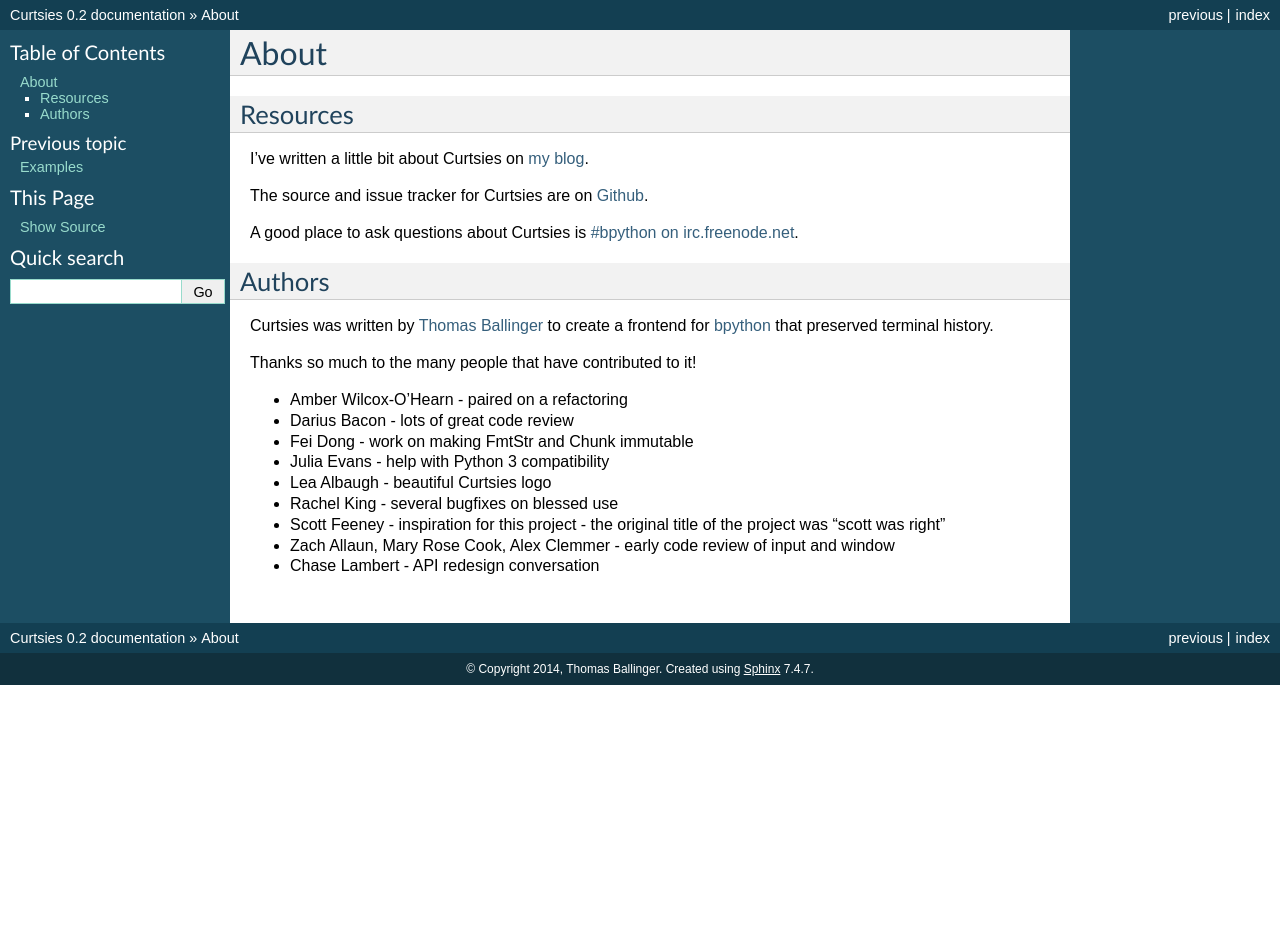
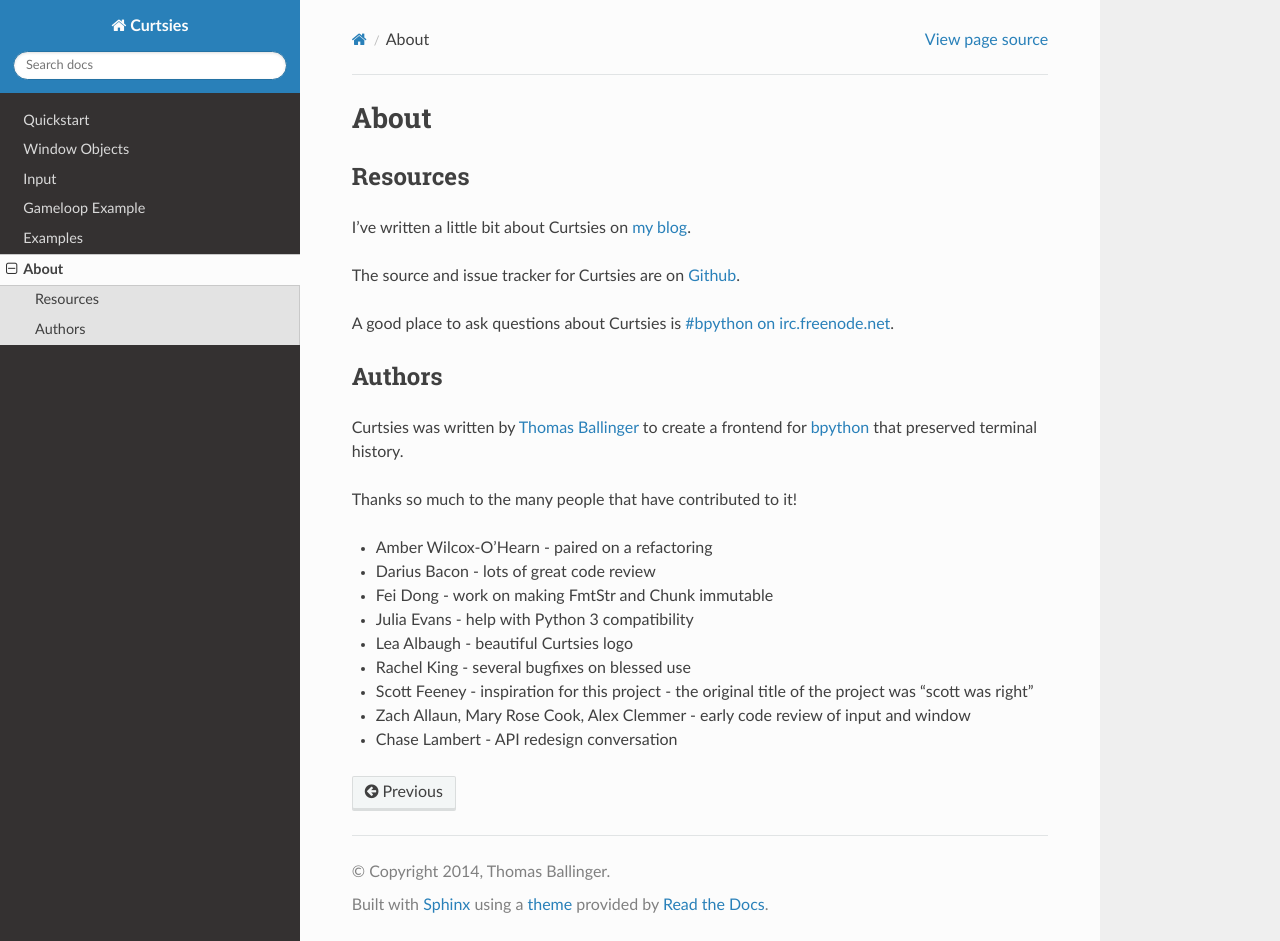
Before and after one commit to bpython/curtsies, a Sphinx documentation site: the page built from docs/about.rst, in a window 1280 px wide and 941 px high. Built offline with Sphinx 7.4.7 and the Read the Docs theme 3.1.0, drawn with Linux system fonts in a browser that asks for light colours; pages that are not in the unit, such as notebooks, are missing from menus.

Commit message:
Use Read the Docs theme when building locally
This also disables the `html_static_path` setting as it otherwise points to a
folder which doesn't exist.

```diff
--- a/docs/conf.py
+++ b/docs/conf.py
@@ -105,7 +105,7 @@
 
 # The theme to use for HTML and HTML Help pages.  See the documentation for
 # a list of builtin themes.
-html_theme = 'default'
+html_theme = 'sphinx_rtd_theme'
 
 # Theme options are theme-specific and customize the look and feel of a theme
 # further.  For a list of options available for each theme, see the
@@ -134,7 +134,7 @@
 # Add any paths that contain custom static files (such as style sheets) here,
 # relative to this directory. They are copied after the builtin static files,
 # so a file named "default.css" will overwrite the builtin "default.css".
-html_static_path = ['_static']
+# html_static_path = ['_static']
 
 # Add any extra paths that contain custom files (such as robots.txt or
 # .htaccess) here, relative to this directory. These files are copied
--- a/docs/requirements.txt
+++ b/docs/requirements.txt
@@ -1,4 +1,5 @@
 ansi2html==1.9.2
 pexpect==4.9.0
 sphinx==8.1.3
+sphinx-rtd-theme==3.0.1
 -e ..
```
